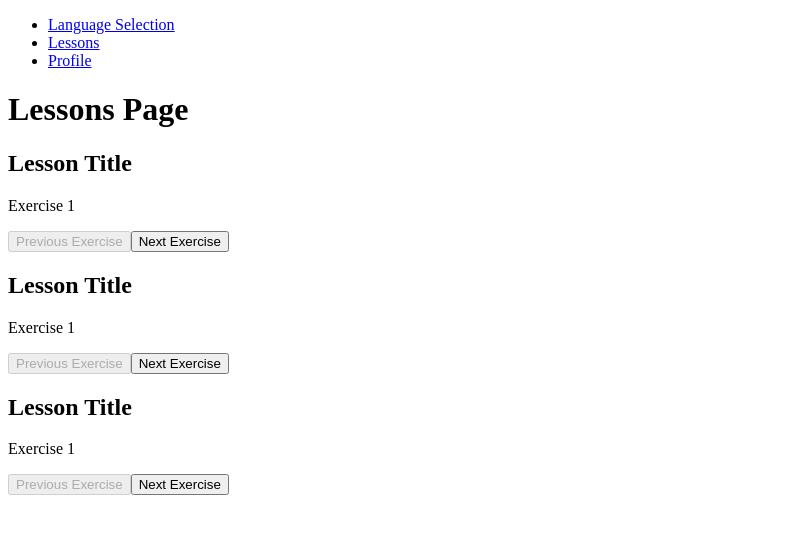
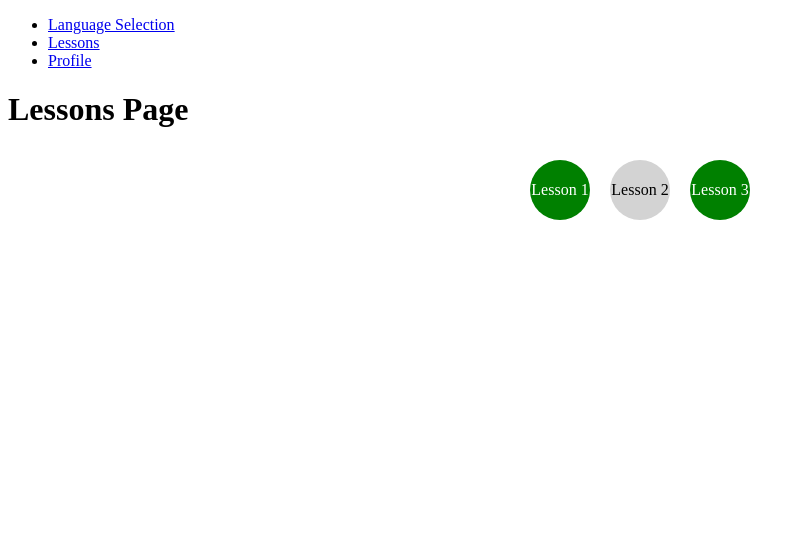
Before and after one commit to mohamedmehdigara/react-duolingo, a React (Create React App) app: page /lessons in a window 1280 px wide. Shown: the top 534 px of the page, without its empty margins (0-805 px from the left). Built offline with nearby package versions, Linux system fonts and the light colour scheme.

Commit message:
added files

```diff
--- a/src/App.css
+++ b/src/App.css
@@ -15,3 +15,26 @@
   background-color: gray;
   color: white;
 }
+
+.lessons-container {
+  display: flex;
+  justify-content: center;
+  align-items: center;
+}
+
+.lesson {
+  display: flex;
+  justify-content: center;
+  align-items: center;
+  width: 60px;
+  height: 60px;
+  border-radius: 50%;
+  background-color: lightgray;
+  margin: 10px;
+  cursor: pointer;
+}
+
+.lesson.completed {
+  background-color: green;
+  color: white;
+}
--- a/src/pages/Lessons.js
+++ b/src/pages/Lessons.js
@@ -1,7 +1,8 @@
-import React from 'react';
-import Lesson from '../components/Lesson';
+import React, { useState } from 'react';
 
 const Lessons = () => {
+  const [completedLessons, setCompletedLessons] = useState([1, 3]); // Example: Completed lessons IDs
+
   const lessons = [
     { id: 1, title: 'Lesson 1' },
     { id: 2, title: 'Lesson 2' },
@@ -9,12 +10,32 @@ const Lessons = () => {
     // Add more lessons as needed
   ];
 
+  const isLessonCompleted = (lessonId) => {
+    return completedLessons.includes(lessonId);
+  };
+
+  const handleLessonClick = (lessonId) => {
+    // Toggle lesson completion status
+    const updatedCompletedLessons = completedLessons.includes(lessonId)
+      ? completedLessons.filter((id) => id !== lessonId)
+      : [...completedLessons, lessonId];
+    setCompletedLessons(updatedCompletedLessons);
+  };
+
   return (
     <div>
       <h1>Lessons Page</h1>
-      {lessons.map((lesson) => (
-        <Lesson key={lesson.id} title={lesson.title} />
-      ))}
+      <div className="lessons-container">
+        {lessons.map((lesson) => (
+          <div
+            key={lesson.id}
+            className={`lesson ${isLessonCompleted(lesson.id) ? 'completed' : ''}`}
+            onClick={() => handleLessonClick(lesson.id)}
+          >
+            <p>{lesson.title}</p>
+          </div>
+        ))}
+      </div>
     </div>
   );
 };
```
